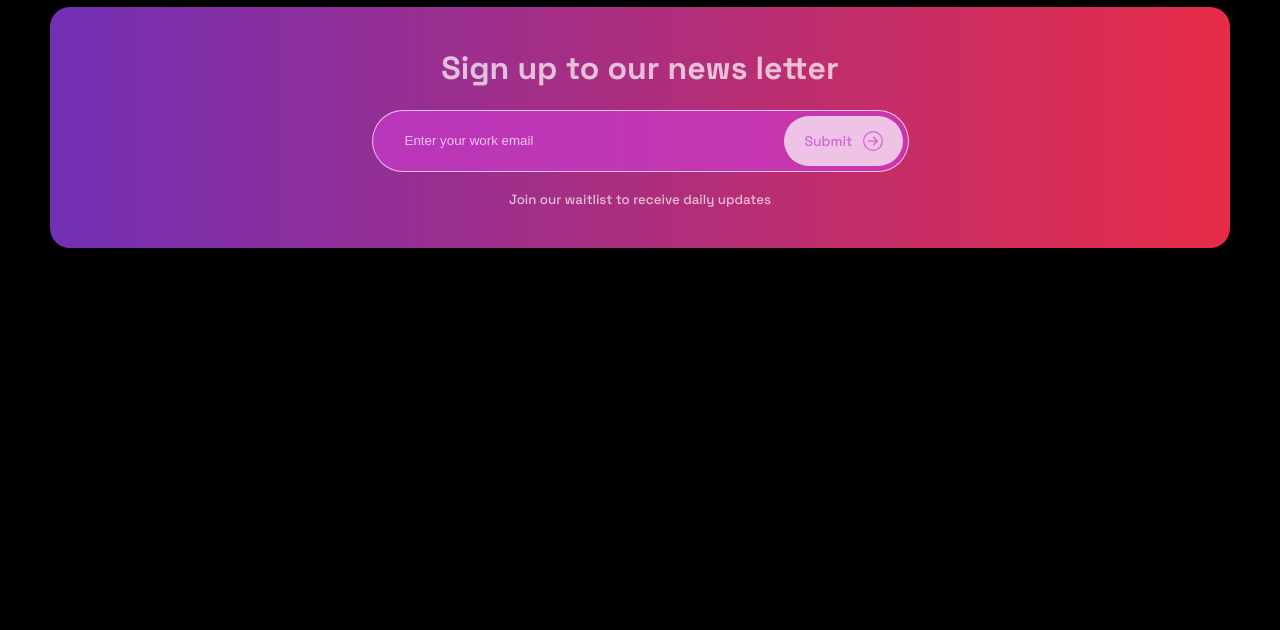
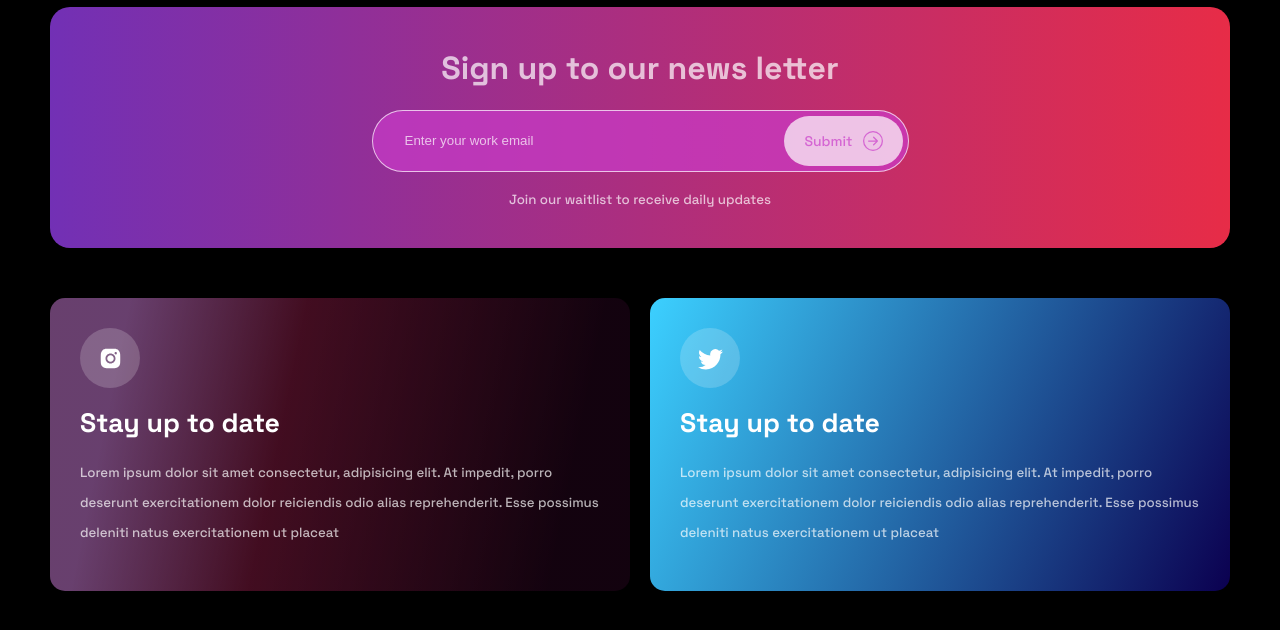
Before and after one commit to samuel-ma/symbios, a React (Vite) app: page / in a window 1280 px wide. Shown: the part 2856-3486 px from the top of the page. Built offline with nearby package versions, Linux system fonts and the light colour scheme.

Commit message:
More components

```diff
--- a/src/App.jsx
+++ b/src/App.jsx
@@ -7,6 +7,7 @@ import Navbar from './components/Navbar'
 import Services from './components/Services'
 import Socials from './components/Socials'
 import Stats from './components/Stats'
+import Trainees from './components/Trainees'
 
 function App() {
 
@@ -20,6 +21,7 @@ function App() {
       <Services/>
       <Faqs/>
       <Email/>
+      <Trainees/>
     </div>
   )
 }
--- /dev/null
+++ b/src/components/Trainees.jsx
@@ -0,0 +1,30 @@
+
+import "../styles/Trainees.css"
+import { AiFillInstagram } from "react-icons/ai";
+import { BsTwitter } from "react-icons/bs";
+
+function Trainees() {
+  return (
+    <div className="train">
+        <div className="trainees">
+            <div className="t-icons">
+                <AiFillInstagram/>
+            </div>
+
+            <h1>Stay up to date</h1>
+            <p>Lorem ipsum dolor sit amet consectetur, adipisicing elit. At impedit, porro deserunt exercitationem dolor reiciendis odio alias reprehenderit. Esse possimus deleniti natus exercitationem ut placeat</p>
+        </div>
+
+        <div className="trainees2">
+            <div className="t-icons">
+                <BsTwitter/>
+            </div>
+
+            <h1>Stay up to date</h1>
+            <p>Lorem ipsum dolor sit amet consectetur, adipisicing elit. At impedit, porro deserunt exercitationem dolor reiciendis odio alias reprehenderit. Esse possimus deleniti natus exercitationem ut placeat</p>
+        </div>
+    </div>
+  )
+}
+
+export default Trainees
--- /dev/null
+++ b/src/styles/Trainees.css
@@ -0,0 +1,51 @@
+
+
+:root{
+    --bg: #101114;
+    --line: #fafafa31;
+    --blueBg: linear-gradient(0deg,rgba(5,1,13,.6),rgba(5,1,13,.6)),linear-gradient(101.54deg,#7cefff 12.48%,#397ee4 40.34%,#1b0536 87.81%);
+    --pinkBg: linear-gradient(0deg,rgba(5,1,13,.6),rgba(5,1,13,.6)),linear-gradient(101.54deg,#fd9eff 12.48%,#9e1f3e 40.34%,#270511 87.81%);
+    --deepPinkBackground-image: linear-gradient(107.56deg,#ff7a7a 2.2%,#a30cb5 29.17%,#a30cb5 45.31%,#00173a 95.31%);
+    --deepBlueBg: linear-gradient(114.88deg,#3cd0ff,#0b0050),linear-gradient(107.56deg,#000e16,#0c21e0 48.44%,#05d2ff);
+}
+
+.train{
+    display: flex;
+    align-items: center;
+    margin: 50px;
+    gap: 20px;
+}
+
+.trainees{
+    flex: 1;
+    padding: 30px;
+    font-size: smaller;
+    border-radius: 15px;
+    background: linear-gradient(0deg,rgba(5,1,13,.6),rgba(5,1,13,.6)),linear-gradient(101.54deg,#fd9eff 12.48%,#9e1f3e 40.34%,#270511 87.81%);
+}
+
+.trainees2{
+    flex: 1;
+    padding: 30px;
+    font-size: smaller;
+    border-radius: 15px;
+    background: linear-gradient(114.88deg,#3cd0ff,#0b0050),linear-gradient(107.56deg,#000e16,#0c21e0 48.44%,#05d2ff);
+}
+
+.trainees h1,
+.trainees2 h1{
+    color: white;
+}
+
+.t-icons{
+    font-size: 25px;
+    display: flex;
+    align-items: center;
+    justify-content: center;
+    padding: 15px;
+    color: white;
+    width: 30px;
+    height: 30px;
+    border-radius: 60px;
+    background-color: var(--line);
+}
```
